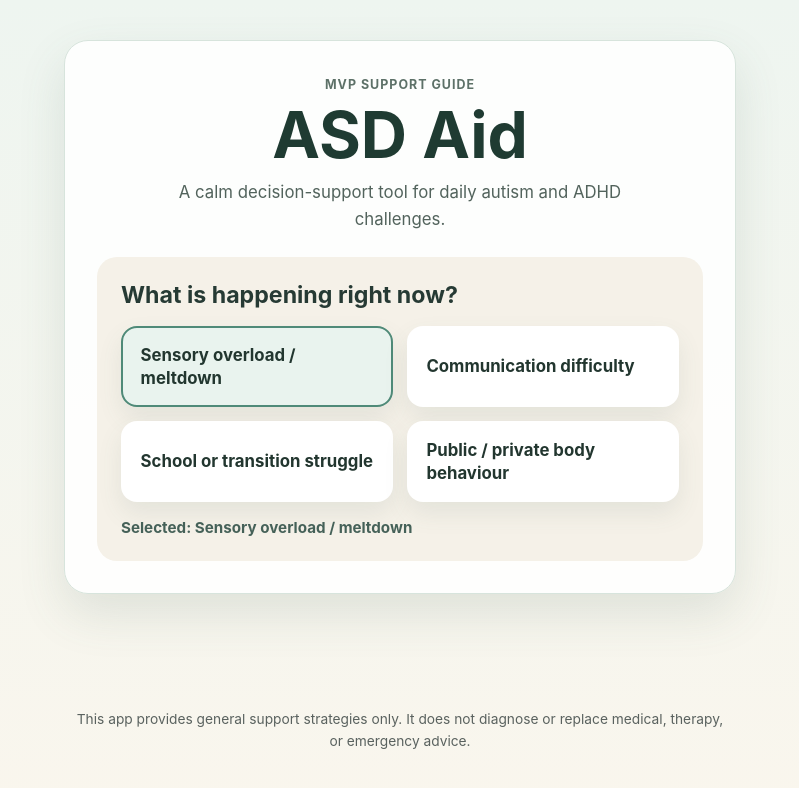
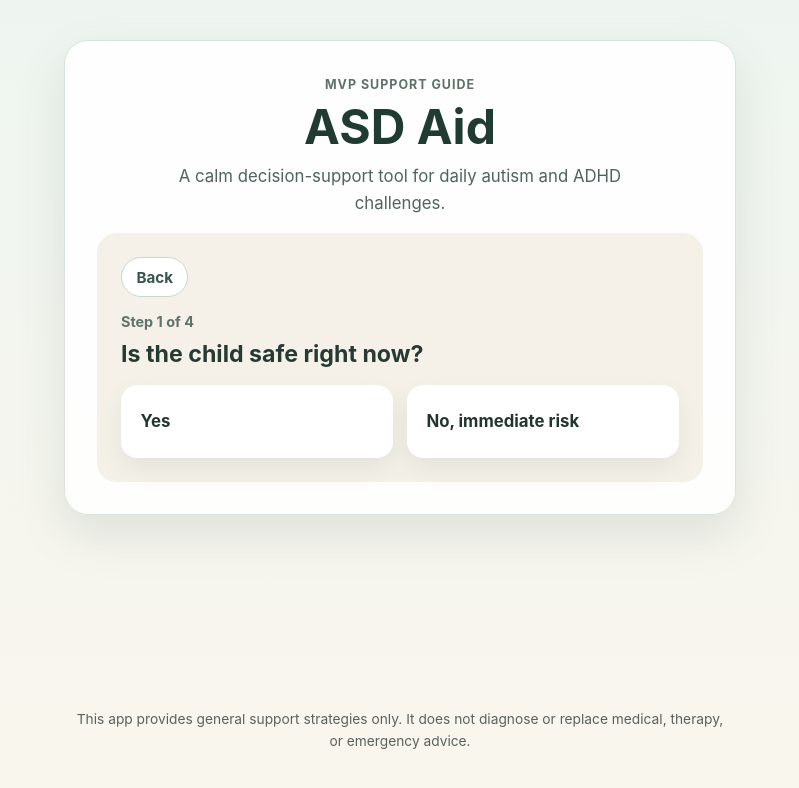
Before and after one commit to lestui/asd-aid-app, a React (Vite) app: page / in a window 1280 px wide. Both pictures are taken after a click on the button "Sensory overload / meltdown". Shown: the top 788 px of the page, without its empty margins (240-1039 px from the left). Built offline with nearby package versions, Linux system fonts and the light colour scheme.

Commit message:
Add sensory overload decision flow

```diff
--- a/src/App.css
+++ b/src/App.css
@@ -21,6 +21,14 @@
 .hero {
   padding: 0.25rem 0 1.5rem;
   text-align: center;
+}
+
+.hero.compact {
+  padding-bottom: 1rem;
+}
+
+.hero.compact h1 {
+  font-size: clamp(2.2rem, 10vw, 3rem);
 }
 
 .eyebrow {
@@ -57,6 +65,11 @@ h1 {
   padding: 1.15rem;
   border-radius: 1.25rem;
   background: #f5f1e8;
+}
+
+.flow-panel,
+.result-panel {
+  position: relative;
 }
 
 h2 {
@@ -112,6 +125,93 @@ h2 {
   font-weight: 700;
 }
 
+.back-button {
+  margin-bottom: 1rem;
+  padding: 0.6rem 0.9rem;
+  border: 1px solid #c8d8cf;
+  border-radius: 999px;
+  background: #ffffff;
+  color: #39564c;
+  cursor: pointer;
+  font: inherit;
+  font-size: 0.95rem;
+  font-weight: 700;
+}
+
+.back-button:hover,
+.back-button:focus-visible {
+  border-color: #83a89b;
+  outline: none;
+}
+
+.step-count {
+  margin-bottom: 0.6rem;
+  color: #5f736b;
+  font-size: 0.9rem;
+  font-weight: 700;
+}
+
+.urgent-note {
+  margin-bottom: 1rem;
+  padding: 1rem;
+  border: 1px solid #dfb9a6;
+  border-radius: 1rem;
+  background: #fff4ed;
+  color: #6d3d2d;
+  font-weight: 700;
+  line-height: 1.5;
+}
+
+.answer-summary {
+  display: grid;
+  gap: 0.7rem;
+  margin: 1rem 0;
+  padding: 1rem;
+  border-radius: 1rem;
+  background: rgba(255, 255, 255, 0.7);
+}
+
+.answer-summary p {
+  display: grid;
+  gap: 0.25rem;
+  margin: 0;
+  color: #52635c;
+  font-size: 0.92rem;
+  line-height: 1.4;
+}
+
+.answer-summary strong {
+  color: #263a34;
+}
+
+.result-sections {
+  display: grid;
+  gap: 0.85rem;
+}
+
+.result-section {
+  padding: 1rem;
+  border-radius: 1rem;
+  background: #ffffff;
+  box-shadow: 0 0.7rem 1.5rem rgba(80, 105, 94, 0.08);
+}
+
+.result-section h3 {
+  margin: 0 0 0.7rem;
+  color: #263a34;
+  font-size: 1.05rem;
+  line-height: 1.3;
+}
+
+.result-section ul {
+  display: grid;
+  gap: 0.5rem;
+  margin: 0;
+  padding-left: 1.15rem;
+  color: #465c54;
+  line-height: 1.5;
+}
+
 .disclaimer {
   width: min(100%, 42rem);
   margin: 0 auto;
@@ -138,4 +238,8 @@ h2 {
   .button-list {
     grid-template-columns: repeat(2, minmax(0, 1fr));
   }
+
+  .result-sections {
+    grid-template-columns: repeat(2, minmax(0, 1fr));
+  }
 }
--- a/src/App.jsx
+++ b/src/App.jsx
@@ -8,13 +8,124 @@ const situations = [
   'Public / private body behaviour',
 ]
 
+const sensoryFlow = [
+  {
+    key: 'safe',
+    question: 'Is the child safe right now?',
+    options: ['Yes', 'No, immediate risk'],
+  },
+  {
+    key: 'words',
+    question: 'Can the child speak or process words right now?',
+    options: ['Yes', 'No, shutting down or non-speaking'],
+  },
+  {
+    key: 'signs',
+    question: 'What signs are you seeing?',
+    options: [
+      'covering ears/hiding',
+      'crying/screaming',
+      'running/climbing',
+      'freezing/shutdown',
+      'hitting/throwing',
+    ],
+  },
+  {
+    key: 'trigger',
+    question: 'What may have triggered it?',
+    options: [
+      'noise/crowd',
+      'lights/visual overload',
+      'transition/change',
+      'demand/task',
+      'hunger/tiredness/pain',
+      'unknown',
+    ],
+  },
+]
+
+const resultSections = [
+  {
+    title: 'Immediate steps',
+    items: [
+      'Use a calm voice and slow movements.',
+      'Lower noise, lights, touch, and talking where you can.',
+      'Offer space, a familiar comfort item, or a quieter place.',
+      'Use short words or visual choices if words are hard right now.',
+    ],
+  },
+  {
+    title: 'What to avoid',
+    items: [
+      'Avoid extra questions, lectures, or pressure to explain.',
+      'Avoid forcing eye contact or physical contact.',
+      'Avoid sudden changes unless safety requires it.',
+      'Avoid making the moment a behaviour lesson while the child is overwhelmed.',
+    ],
+  },
+  {
+    title: 'Body checks',
+    items: [
+      'Check for hunger, thirst, tiredness, heat, cold, pain, or clothing discomfort.',
+      'Look for signs the child needs toileting, rest, or a break from sensory input.',
+      'When things are calmer, note what helped and what seemed to make it harder.',
+    ],
+  },
+  {
+    title: 'When to get help',
+    items: [
+      'Get help if anyone may be hurt, the child cannot move to safety, or the situation feels unsafe.',
+      'Contact a trusted professional if episodes are becoming more frequent, intense, or hard to recover from.',
+      'Use emergency services if there is immediate danger.',
+    ],
+  },
+]
+
 function App() {
-  const [selectedSituation, setSelectedSituation] = useState('')
+  const [currentView, setCurrentView] = useState('home')
+  const [currentStep, setCurrentStep] = useState(0)
+  const [answers, setAnswers] = useState({})
+
+  const activeStep = sensoryFlow[currentStep]
+  const hasImmediateRisk = answers.safe === 'No, immediate risk'
+
+  function returnHome() {
+    setCurrentView('home')
+    setCurrentStep(0)
+    setAnswers({})
+  }
+
+  function chooseSituation(situation) {
+    if (situation === 'Sensory overload / meltdown') {
+      setCurrentView('sensory-flow')
+      setCurrentStep(0)
+      setAnswers({})
+      return
+    }
+
+    setAnswers({ selectedSituation: situation })
+  }
+
+  function chooseAnswer(answer) {
+    setAnswers((currentAnswers) => ({
+      ...currentAnswers,
+      [activeStep.key]: answer,
+    }))
+
+    if (currentStep === sensoryFlow.length - 1) {
+      setCurrentView('sensory-result')
+      return
+    }
+
+    setCurrentStep((step) => step + 1)
+  }
+
+  const selectedSituation = answers.selectedSituation
 
   return (
     <main className="app-shell">
       <section className="support-card" aria-labelledby="app-title">
-        <header className="hero">
+        <header className={currentView === 'home' ? 'hero' : 'hero compact'}>
           <p className="eyebrow">MVP support guide</p>
           <h1 id="app-title">ASD Aid</h1>
           <p className="subtitle">
@@ -22,6 +133,7 @@ function App() {
           </p>
         </header>
 
+        {currentView === 'home' && (
           <div className="decision-panel">
             <h2>What is happening right now?</h2>
             <div className="button-list" role="list">
@@ -34,7 +146,7 @@ function App() {
                   }
                   key={situation}
                   type="button"
-                onClick={() => setSelectedSituation(situation)}
+                  onClick={() => chooseSituation(situation)}
                 >
                   {situation}
                 </button>
@@ -47,6 +159,70 @@ function App() {
               </p>
             )}
           </div>
+        )}
+
+        {currentView === 'sensory-flow' && (
+          <div className="decision-panel flow-panel">
+            <button className="back-button" type="button" onClick={returnHome}>
+              Back
+            </button>
+            <p className="step-count">
+              Step {currentStep + 1} of {sensoryFlow.length}
+            </p>
+            <h2>{activeStep.question}</h2>
+            <div className="button-list" role="list">
+              {activeStep.options.map((option) => (
+                <button
+                  className="decision-button"
+                  key={option}
+                  type="button"
+                  onClick={() => chooseAnswer(option)}
+                >
+                  {option}
+                </button>
+              ))}
+            </div>
+          </div>
+        )}
+
+        {currentView === 'sensory-result' && (
+          <div className="decision-panel result-panel">
+            <button className="back-button" type="button" onClick={returnHome}>
+              Back
+            </button>
+            <p className="step-count">Sensory overload / meltdown</p>
+            <h2>Here are calm next steps.</h2>
+
+            {hasImmediateRisk && (
+              <p className="urgent-note">
+                Move dangerous items away, reduce demands, and seek urgent help
+                if anyone may be hurt.
+              </p>
+            )}
+
+            <div className="answer-summary" aria-label="Your answers">
+              {sensoryFlow.map((step) => (
+                <p key={step.key}>
+                  <strong>{step.question}</strong>
+                  <span>{answers[step.key]}</span>
+                </p>
+              ))}
+            </div>
+
+            <div className="result-sections">
+              {resultSections.map((section) => (
+                <section className="result-section" key={section.title}>
+                  <h3>{section.title}</h3>
+                  <ul>
+                    {section.items.map((item) => (
+                      <li key={item}>{item}</li>
+                    ))}
+                  </ul>
+                </section>
+              ))}
+            </div>
+          </div>
+        )}
       </section>
 
       <p className="disclaimer">
```
Lines whose indentation alone changed are shown as unchanged.
